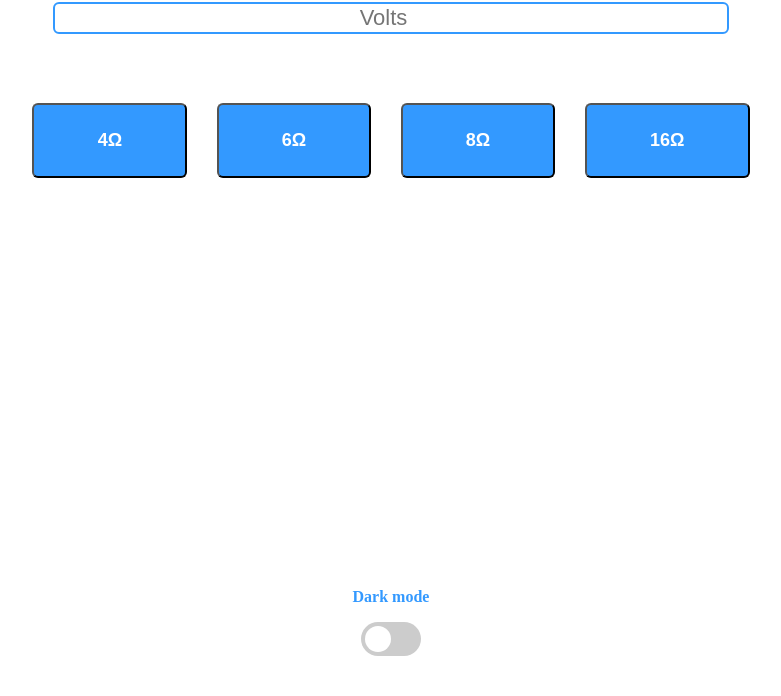
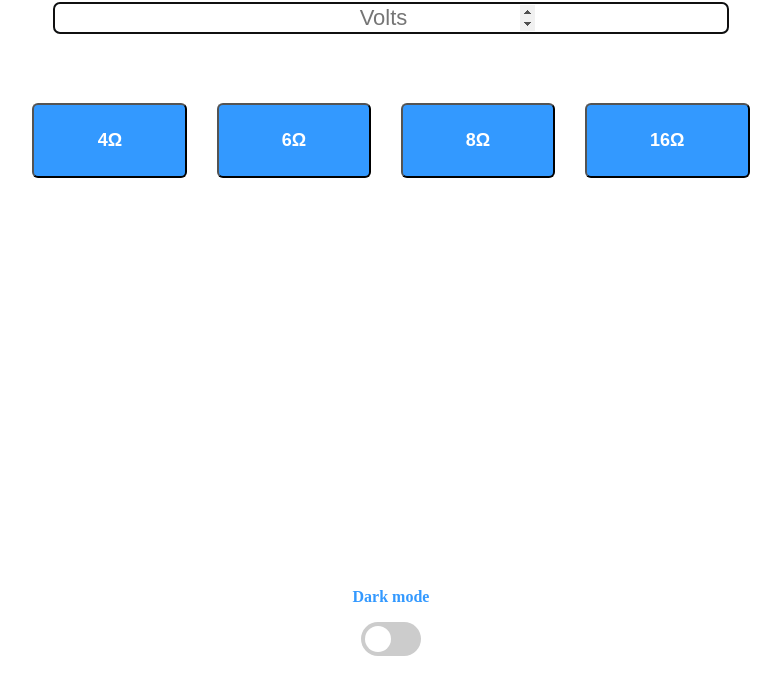
Before and after one commit to 97pedros/ampcalc, a plain HTML site: page code/html/index.html in a window 1280 px wide. Shown: the part 104-800 px from the top of the page, without its empty margins (249-1030 px from the left). Drawn offline with Linux system fonts and the light colour scheme.

Commit message:
autofocus e auto complete

```diff
--- a/code/html/index.html
+++ b/code/html/index.html
@@ -8,7 +8,7 @@
     </head>
     <body id="corpo">
         <h1 id="tela">WattsCalc</h1>
-        <input type="number" id="txtvolts" placeholder="Volts">
+        <input autocomplete="off" autofocus type="number" id="txtvolts" placeholder="Volts">
             <div id="dark">
                 <p>Dark mode</p>
                 <label class="switch">
```
